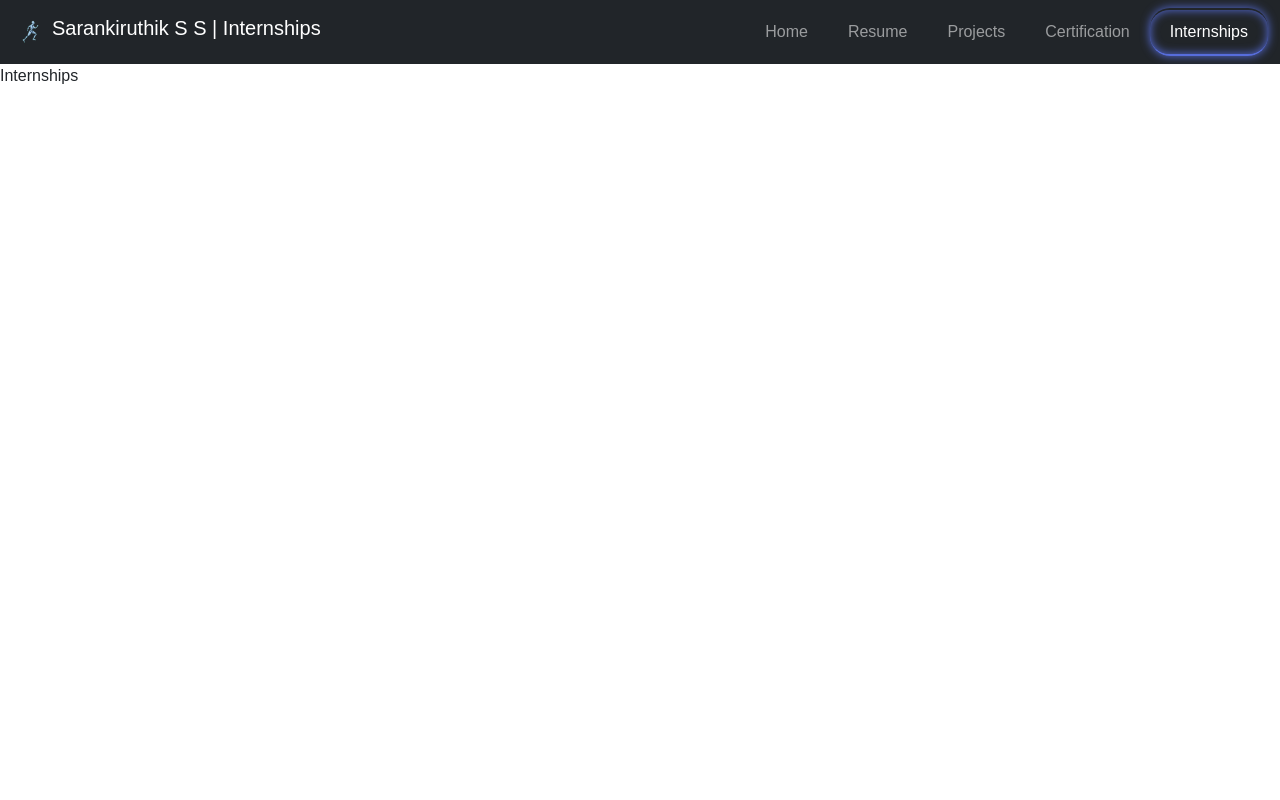
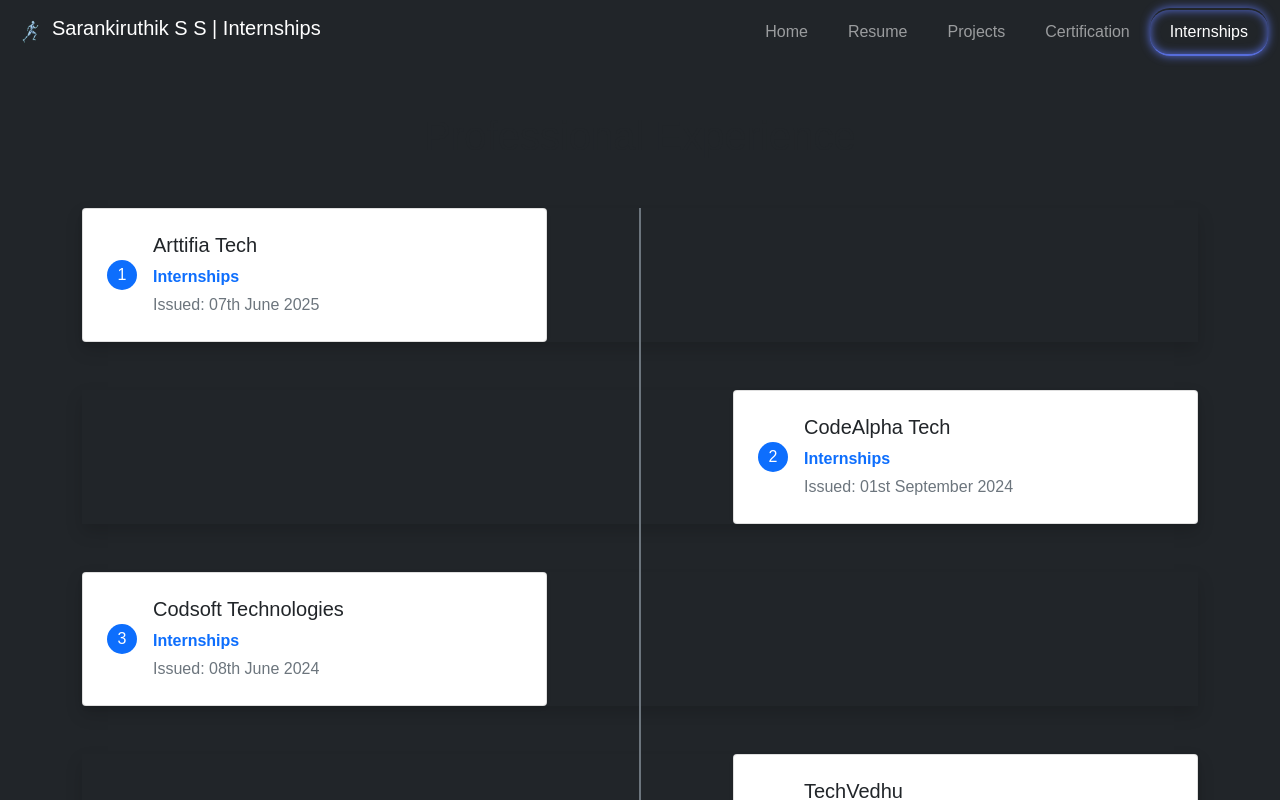
Before and after one commit to SarankiruthikSanthanakrishnan/MyPortfolio, a React (Vite) app: page /Internships in a window 1280 px wide. Shown: the top 800 px of the page. Built offline with nearby package versions, Linux system fonts and the light colour scheme.

Commit message:
Final Commit

```diff
--- a/src/Components/CertificateCard.jsx
+++ b/src/Components/CertificateCard.jsx
@@ -11,7 +11,7 @@
   return (
     <>
     <div className="card wrapper  h-100" style={{width: '22rem'}}>
-    <img src={imageUrl} className="card-img-top img-thumbnail w-100 " style={{width:"200px",objectFit:'cover'}} alt="Image"/>
+    <img src={imageUrl} className="card-img-top img-thumbnail w-100 " style={{width:"200px",objectFit:'cover'}}/>
   <div className="card-body">
     <h5 className="card-title text-primary">{certificateTitle}</h5>
     <p className="card-text">{conductor}</p>
--- a/src/Components/Internships.jsx
+++ b/src/Components/Internships.jsx
@@ -1,13 +1,54 @@
-import {useEffect} from 'react'
+import { useEffect } from 'react';
+import Data from '../assets/Internship.json';
 
 const Internships = () => {
 
-    useEffect(() => {
-      document.title = 'Sarankiruthik | Interships';
-    }, []);
+  useEffect(() => {
+    document.title = 'Sarankiruthik | Internships';
+  }, []);
+
   return (
-    <div>Internships</div>
-  )
-}
+    <>
+    <div className="container-fluid bg-dark">
+      <div className="container py-5">
+      <h1 className="text-center mb-5">Professional Experience</h1>
 
-export default Internships
+      <div className="row g-0 justify-content-center position-relative">
+        <div className="col-12 text-center position-absolute" style={{ height: '100%' }}>
+          <div
+            className="bg-secondary"
+            style={{ width: '2px', height: '100%', margin: '0 auto' }}
+          ></div>
+        </div>
+
+        {Data.map((item, index) => (
+          <div
+            key={item.id}
+            className={`col-12 mb-5 d-flex shadow  ${index % 2 === 0 ? 'justify-content-start' : 'justify-content-end'}`}
+          >
+            <div className={`col-md-5 card shadow-sm p-4 ${index % 2 === 0 ? 'me-auto' : 'ms-auto'}`}>
+              <div className="d-flex align-items-center">
+                <span
+                  className="bg-primary text-white rounded-circle d-flex align-items-center justify-content-center me-3"
+                  style={{ width: '30px', height: '30px' }}
+                >
+                  {item.id}
+                </span>
+                <div>
+                  <h3 className="h5">{item.course}</h3>
+                  <p className="text-primary fw-bold mb-1">{item.conductor}</p>
+                  <p className="text-muted mb-0">Issued: {item.DataofIssue}</p>
+                </div>
+              </div>
+            </div>
+          </div>
+        ))}
+      </div>
+    </div>
+    </div>
+    </>
+
+  );
+};
+
+export default Internships;
--- /dev/null
+++ b/src/assets/Internship.json
@@ -0,0 +1,66 @@
+[
+  {
+      "id": 1,
+    "course": "Arttifia Tech",
+    "conductor": "Internships",
+    "imageSrc": "Internships/Arttifai Tech Certificate.jpg",
+    "DataofIssue":"07th June 2025",
+    "link": "#"
+  },
+  {
+    "id": 2,
+    "course": "CodeAlpha Tech",
+    "conductor": "Internships",
+    "imageSrc": "Internships/CodeAlpha Certificate.jpg",
+    "DataofIssue":"01st September 2024",
+    "link": "#"
+  },
+  {
+    "id": 3,
+    "course": "Codsoft Technologies",
+    "conductor": "Internships",
+    "imageSrc": "Internships/Codsoft Certificate.jpg",
+    "DataofIssue":"08th June 2024",
+    "link": "#"
+  },
+    {
+    "id": 4,
+    "course": "TechVedhu",
+    "conductor": "TechVedhu",
+    "imageSrc": "TechVedhu%20DS%20Course%20.png",
+    "DataofIssue":"31st August 2024",
+    "link": "#"
+  },
+   {
+    "id": 5,
+    "course": "TechNoHacks Pvt Ltd",
+    "conductor": "Internships",
+    "imageSrc": "Internships/TechNoHacks Certificate.jpg",
+    "DataofIssue":"07th October 2024",
+    "link": "#"
+  },
+   {
+    "id": 6,
+    "course": "Cognifiyz Technologies",
+    "conductor": "Internships",
+    "imageSrc": "Internships/Cognifiyz Technologies Certificate.jpg",
+    "DataofIssue":"12th June 2024",
+    "link": "#"
+  },
+    {
+    "id": 7,
+    "course": "SMEC Clabs",
+    "conductor": "Internships",
+    "imageSrc": "Internships/SMEC Internship.jpg",
+    "DataofIssue":"3rd April 2024",
+    "link": "#"
+  },
+  {
+    "id": 8,
+    "course": "TechVedhu DS Internship",
+    "conductor": "Internships",
+    "imageSrc": "Internships/TechVedhu%20DS%20Internship.png",
+    "DataofIssue":"31st August 2024",
+    "link": "#"
+  }
+]
```
